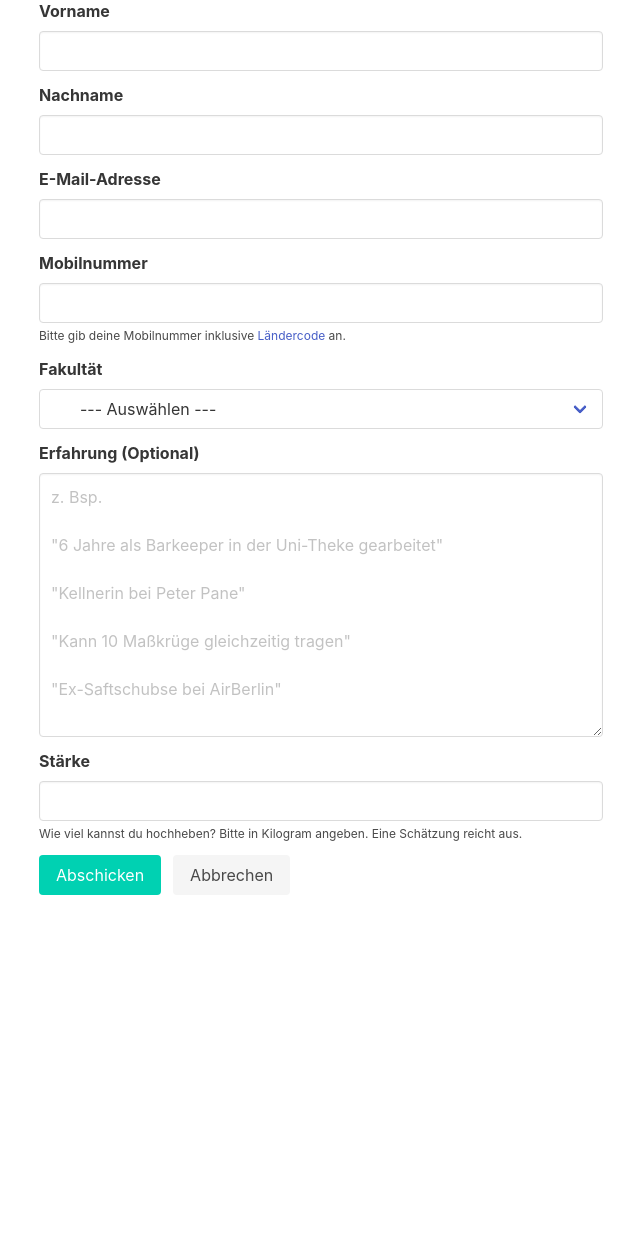
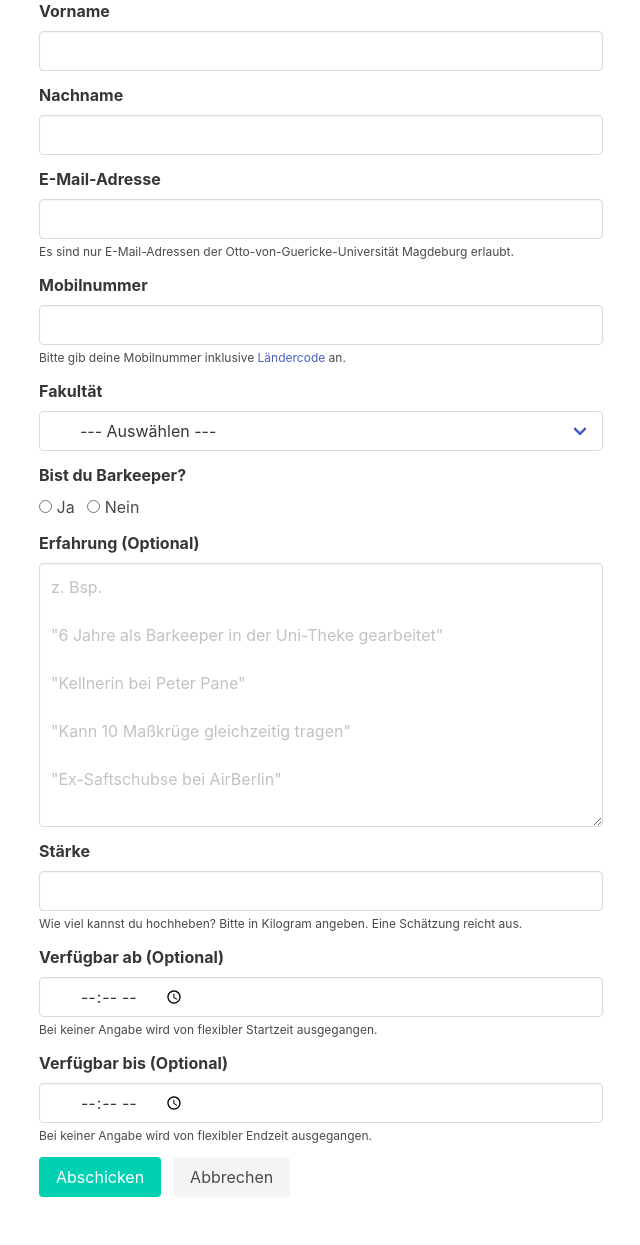
Before and after one commit to timptner/mensaparty, a Django app: page /apply/ in a window 1280 px wide. Shown: the part 373-1618 px from the top of the page, without its empty margins (319-959 px from the left). Before the commit the page ends 1268 px from the top, so only its background shows below. Run offline with Django 4.2, Linux system fonts and the light colour scheme.

Commit message:
Add validator for email; Add new fields to model

```diff
--- a/workers/admin.py
+++ b/workers/admin.py
@@ -67,5 +67,5 @@ class StrengthListFilter(admin.SimpleListFilter):
 @admin.register(Worker)
 class WorkerAdmin(admin.ModelAdmin):
     form = WorkerForm
-    list_display = ['__str__', 'strength']
-    list_filter = ['faculty', StrengthListFilter]
+    list_display = ['__str__', 'is_barkeeper', 'strength', 'available_since', 'available_until']
+    list_filter = ['faculty', 'is_barkeeper', StrengthListFilter]
--- a/workers/forms.py
+++ b/workers/forms.py
@@ -64,6 +64,7 @@ class WorkerForm(forms.ModelForm):
         super().__init__(*args, **kwargs)
         faculty_choices = [('', '--- Auswählen ---')] + sorted(Worker.FACULTY_CHOICES, key=lambda v: v[1])
         self.fields['faculty'].choices = faculty_choices
+        self.fields['is_barkeeper'].required = True
 
     class Meta:
         model = Worker
@@ -73,6 +74,7 @@ class WorkerForm(forms.ModelForm):
             'last_name': forms.TextInput(attrs={'class': "input"}),
             'email': forms.EmailInput(attrs={'class': "input"}),
             'phone': forms.TextInput(attrs={'class': "input"}),
+            'is_barkeeper': forms.RadioSelect(choices=[(True, "Ja"), (False, "Nein")]),
             'experience': forms.Textarea(attrs={
                 'class': "textarea",
                 'placeholder': """z. Bsp.
@@ -87,12 +89,17 @@ class WorkerForm(forms.ModelForm):
 """,
             }),
             'strength': forms.NumberInput(attrs={'class': "input"}),
+            'available_since': forms.TimeInput(attrs={'class': "input", 'type': 'time'}),
+            'available_until': forms.TimeInput(attrs={'class': "input", 'type': 'time'}),
         }
         help_texts = {
+            'email': "Es sind nur E-Mail-Adressen der Otto-von-Guericke-Universität Magdeburg erlaubt.",
             'phone': "Bitte gib deine Mobilnummer inklusive <a href=\"https://de.wikipedia.org/wiki/Internationale_"
                      "Telefonvorwahl\" target=\"_blank\">Ländercode</a> an.",
             'strength': "Wie viel kannst du hochheben? Bitte in Kilogram angeben. "
-                        "Eine Schätzung reicht aus."
+                        "Eine Schätzung reicht aus.",
+            'available_since': "Bei keiner Angabe wird von flexibler Startzeit ausgegangen.",
+            'available_until': "Bei keiner Angabe wird von flexibler Endzeit ausgegangen.",
         }
 
     def clean_phone(self):
--- a/workers/models.py
+++ b/workers/models.py
@@ -1,4 +1,14 @@
+from django.core.exceptions import ValidationError
 from django.db import models
+
+
+def validate_ovgu_mail(value):
+    username, domain = value.split('@')
+    if domain not in ['st.ovgu.de', 'ovgu.de']:
+        raise ValidationError(
+            "Die Domain \"%(domain)s\" gehört nicht zur Otto-von-Guericke-Universität Magdeburg.",
+            params={'domain': domain},
+        )
 
 
 class Worker(models.Model):
@@ -26,11 +36,14 @@ class Worker(models.Model):
 
     first_name = models.CharField("Vorname", max_length=50)
     last_name = models.CharField("Nachname", max_length=50)
-    email = models.EmailField("E-Mail-Adresse", unique=True)
+    email = models.EmailField("E-Mail-Adresse", unique=True, validators=[validate_ovgu_mail])
     phone = models.CharField("Mobilnummer", max_length=20)
     faculty = models.CharField("Fakultät", max_length=3, choices=FACULTY_CHOICES)
+    is_barkeeper = models.BooleanField("Bist du Barkeeper?")
     experience = models.TextField("Erfahrung", blank=True)
     strength = models.PositiveSmallIntegerField("Stärke")
+    available_since = models.TimeField("Verfügbar ab", blank=True, null=True)
+    available_until = models.TimeField("Verfügbar bis", blank=True, null=True)
 
     class Meta:
         verbose_name = "Helfer"
--- a/workers/templates/workers/worker_form.html
+++ b/workers/templates/workers/worker_form.html
@@ -145,8 +145,32 @@
                 </div>
 
                 <div class="field">
-                    <label class="label" for="{{ form.experience.id_for_label }}">{{ form.experience.label }}
-                        (Optional)</label>
+                    <label class="label" for="{{ form.is_barkeeper.id_for_label }}">
+                        {{ form.is_barkeeper.label }}
+                    </label>
+
+                    <div class="control">
+                        {% for radio in form.is_barkeeper %}
+                            <label class="radio">
+                                {{ radio.tag }}
+                                {{ radio.choice_label }}
+                            </label>
+                        {% endfor %}
+                    </div>
+
+                    {% if form.is_barkeeper.help_text %}
+                        <p class="help">{{ form.is_barkeeper.help_text|safe }}</p>
+                    {% endif %}
+
+                    {% for error in form.is_barkeeper.errors %}
+                        <p class="help is-danger">{{ error }}</p>
+                    {% endfor %}
+                </div>
+
+                <div class="field">
+                    <label class="label" for="{{ form.experience.id_for_label }}">
+                        {{ form.experience.label }} (Optional)
+                    </label>
 
                     <div class="control">
                         {{ form.experience }}
@@ -166,6 +190,7 @@
 
                     <div class="control has-icons-left">
                         {{ form.strength }}
+
                         <span class="icon is-small is-left">
                             <i class="fa-solid fa-weight-hanging"></i>
                         </span>
@@ -176,6 +201,50 @@
                     {% endif %}
 
                     {% for error in form.strength.errors %}
+                        <p class="help is-danger">{{ error }}</p>
+                    {% endfor %}
+                </div>
+
+                <div class="field">
+                    <label class="label" for="{{ form.available_since.id_for_label }}">
+                        {{ form.available_since.label }} (Optional)
+                    </label>
+
+                    <div class="control has-icons-left">
+                        {{ form.available_since }}
+
+                        <span class="icon is-small is-left">
+                            <i class="fa-solid fa-briefcase"></i>
+                        </span>
+                    </div>
+
+                    {% if form.available_since.help_text %}
+                        <p class="help">{{ form.available_since.help_text|safe }}</p>
+                    {% endif %}
+
+                    {% for error in form.available_since.errors %}
+                        <p class="help is-danger">{{ error }}</p>
+                    {% endfor %}
+                </div>
+
+                <div class="field">
+                    <label class="label" for="{{ form.available_until.id_for_label }}">
+                        {{ form.available_until.label }} (Optional)
+                    </label>
+
+                    <div class="control has-icons-left">
+                        {{ form.available_until }}
+
+                        <span class="icon is-small is-left">
+                            <i class="fa-solid fa-martini-glass-citrus"></i>
+                        </span>
+                    </div>
+
+                    {% if form.available_until.help_text %}
+                        <p class="help">{{ form.available_until.help_text|safe }}</p>
+                    {% endif %}
+
+                    {% for error in form.available_until.errors %}
                         <p class="help is-danger">{{ error }}</p>
                     {% endfor %}
                 </div>
```
Also changed, not shown: workers/migrations/0002_worker_available_since_worker_available_until_and_more.py (added).
